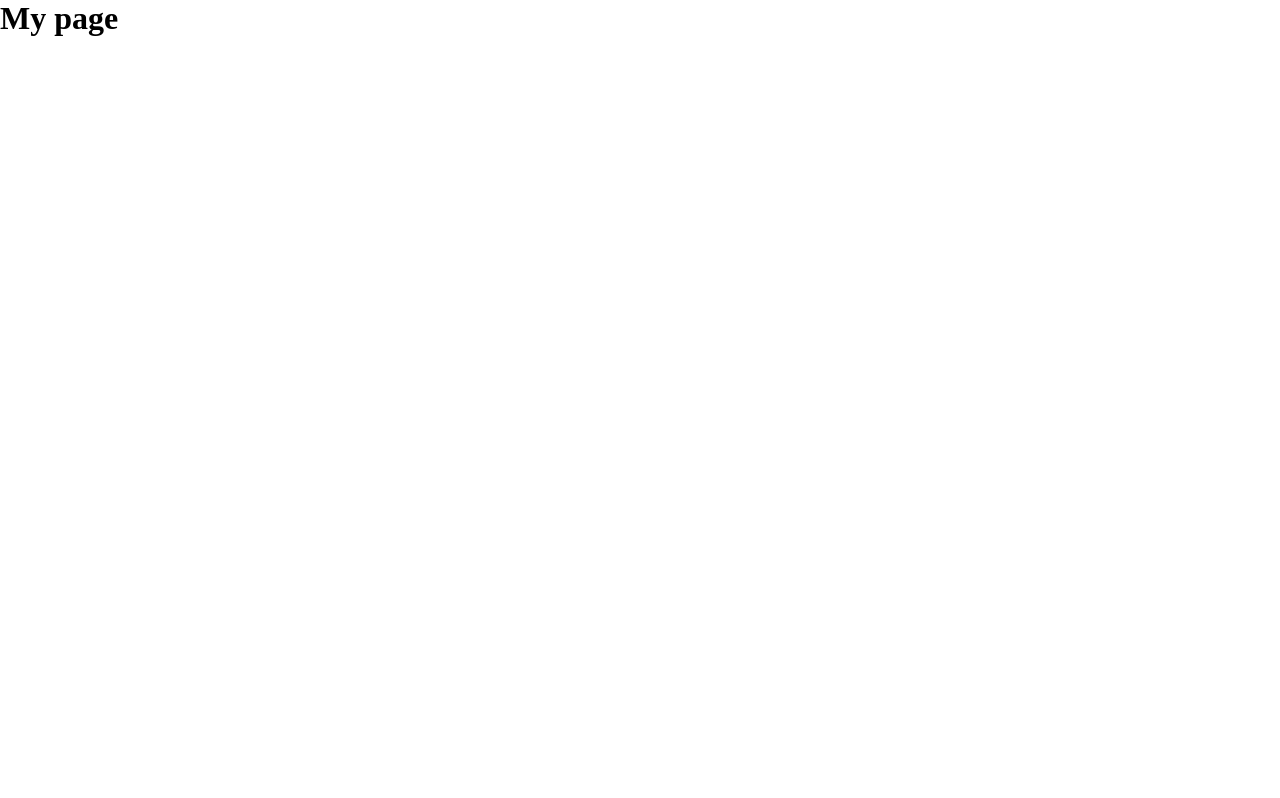
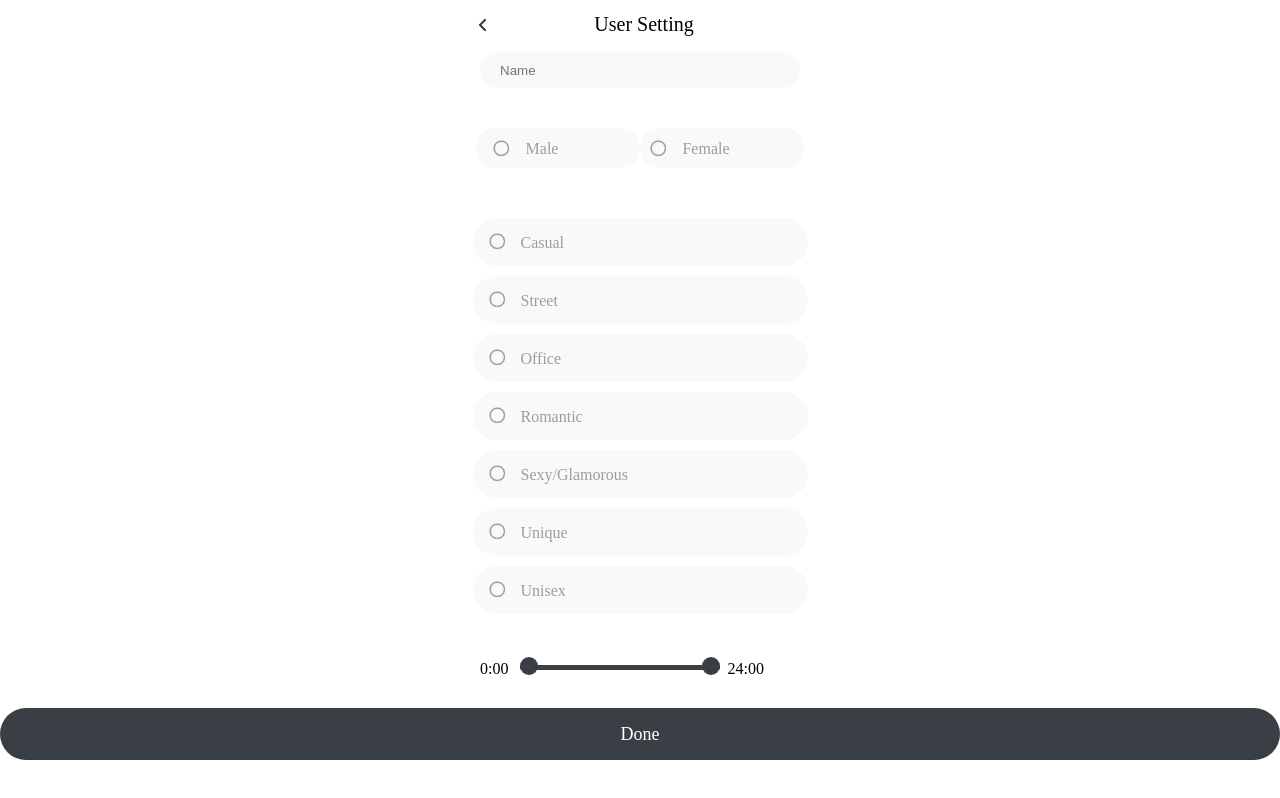
Before and after one commit to ibnue/readygo-tpo, a React (Create React App) app in the folder tpo-client/: page /mypage in a window 1280 px wide. Built offline with nearby package versions, Linux system fonts and the light colour scheme.

Commit message:
feat: my page UI

```diff
--- a/tpo-client/src/components/MyPage.tsx
+++ b/tpo-client/src/components/MyPage.tsx
@@ -1,17 +1,35 @@
 import React from 'react'
-
+import SelectGender from "./SelectGender";
+import SelectStyle from "./SelectStyle";
+import {SetTime} from "./SetTime";
+import {Container} from "../styles/MyPageStyle";
+import UserSettingHeader from "./UserSettingHeader";
 
 function MyPage() {
     return(
-        <div>
-            <h1>My page</h1>
-        {/*   create Header */}
-        {/*   create name input */}
-        {/*   add gender components */}
-        {/*   add select components */}
-        {/*   add time components */}
+        <Container>
+            <UserSettingHeader/>
+            <div className='name-section'>
+                <input type='text' placeholder='Name'/>
+            </div>
+            <div className='gender-section'>
+                <SelectGender/>
+            </div>
+            <div className='style-section'>
+                <SelectStyle/>
+            </div>
+            <div className='time-section'>
+                <SetTime min={0} max={24} onChange={({min,max}: {min:number; max:number}) => {
+                    console.log(`min = ${min}, max=${max}`)
+                }} />
+            </div>
+            <div className='footer-button'>
+                <footer>
+                    <div>Done</div>
+                </footer>
+            </div>
         {/*   create footer button */}
-        </div>
+        </Container>
     )
 }
 
--- /dev/null
+++ b/tpo-client/src/components/SelectGender.tsx
@@ -0,0 +1,28 @@
+import React from 'react';
+import {useState} from "react";
+import {SelectorWrap} from "../styles/GenderStyle";
+import emptyCircle from "../assets/icons/empty-circle.png";
+import checkCircle from "../assets/icons/circle-icon.png";
+
+function SelectGender() {
+    const [gender, setGender] = useState<string>();
+
+    return (
+        <>
+            {['Male', 'Female'].map((obj) => {
+                return (
+                    <SelectorWrap onClick={() => {
+                        setGender(obj)
+                    }} isChecked={gender === obj}>
+                        <img src={emptyCircle} alt='check-icon' className='empty-circle'/>
+                        <img src={checkCircle} alt='check-icon' className='check-box'/>
+                        <span>{obj}</span>
+                    </SelectorWrap>
+                );
+            })
+            }
+        </>
+    )
+}
+
+export default SelectGender;
--- /dev/null
+++ b/tpo-client/src/components/SelectStyle.tsx
@@ -0,0 +1,45 @@
+import React, {useState} from 'react';
+import {StyleOptions} from "../styles/StylesSetStyle";
+import emptyCircle from "../assets/icons/empty-circle.png";
+import checkCircle from "../assets/icons/circle-icon.png";
+
+function SelectStyle() {
+
+    const [myStyle , setMyStyle] = useState([]);
+
+    const styleList = [
+        'Casual',
+        'Street',
+        'Office',
+        'Romantic',
+        'Sexy/Glamorous',
+        'Unique',
+        'Unisex'
+    ];
+
+    const makeMyStyleList = (item) => {
+        if(!myStyle.includes(item)){
+            setMyStyle( [...myStyle, item])
+        } else {
+            setMyStyle(myStyle.map( n => {return n}).filter( value => value !== item))
+        }
+    }
+
+    return(
+        <div>
+            {styleList.map((item,index) => {
+                return (
+                    <StyleOptions onClick={ () => {
+                        makeMyStyleList(item)
+                    }} isChecked={myStyle.includes(item)}>
+                        <img src={emptyCircle} alt='check-icon' className='empty-box'/>
+                        <img src={checkCircle} alt='check-icon' className='check-box'/>
+                        <span>{item}</span>
+                    </StyleOptions>
+                )
+            })}
+        </div>
+    )
+}
+
+export default SelectStyle;
--- /dev/null
+++ b/tpo-client/src/components/SetTime.tsx
@@ -0,0 +1,102 @@
+import React, {useCallback, useEffect, useRef, useState} from 'react';
+import classnames from "classnames";
+import {SliderBar} from "../styles/TimeStyle";
+
+interface MultiRangeSliderProps {
+    min: number;
+    max: number;
+    onChange: any;
+}
+
+
+function SetTime({min, max, onChange}: MultiRangeSliderProps) {
+
+    const [minVal, setMinVal] = useState(min);
+    const [maxVal, setMaxVal] = useState(max);
+    const minValRef = useRef<HTMLInputElement>(null);
+    const maxValRef = useRef<HTMLInputElement>(null);
+    const range = useRef<HTMLDivElement>(null);
+
+    // Convert to percentage
+    const getPercent = useCallback(
+        (value: number) => Math.round(((value - min) / (max - min)) * 100),
+        [min, max]
+    );
+
+    // Set width of the range to decrease from the left side
+    useEffect(() => {
+        if (maxValRef.current) {
+            const minPercent = getPercent(minVal);
+            const maxPercent = getPercent(+maxValRef.current.value); // Precede with '+' to convert the value from type string to type number
+
+            if (range.current) {
+                range.current.style.left = `${minPercent}%`;
+                range.current.style.width = `${maxPercent - minPercent}%`;
+            }
+        }
+    }, [minVal, getPercent]);
+
+    // Set width of the range to decrease from the right side
+    useEffect(() => {
+        if (minValRef.current) {
+            const minPercent = getPercent(+minValRef.current.value);
+            const maxPercent = getPercent(maxVal);
+
+            if (range.current) {
+                range.current.style.width = `${maxPercent - minPercent}%`;
+            }
+        }
+    }, [maxVal, getPercent]);
+
+    // Get min and max values when their state changes
+    useEffect(() => {
+        onChange({min: minVal, max: maxVal});
+    }, [minVal, maxVal, onChange]);
+
+
+    return (
+        <div>
+            <SliderBar>
+                <input
+                    type="range"
+                    min={min}
+                    max={max}
+                    value={minVal}
+                    ref={minValRef}
+                    onChange={(event) => {
+                        const value = Math.min(+event.target.value, maxVal - 1);
+                        setMinVal(value);
+                        event.target.value = value.toString();
+                        // minValRef.current = value;
+                    }}
+                    className={classnames("thumb thumb-zindex-3", {
+                        "thumb-zindex-5": minVal > max - 100
+                    })}
+                    style={{zIndex: '5'}}
+                />
+                <input
+                    type="range"
+                    min={min}
+                    max={max}
+                    value={maxVal}
+                    ref={maxValRef}
+                    onChange={(event) => {
+                        const value = Math.max(+event.target.value, minVal + 1);
+                        setMaxVal(value);
+                        event.target.value = value.toString();
+                        // maxValRef.current = value;
+                    }}
+                    className="thumb thumb-zindex-4"
+                />
+                <div className='slider'>
+                    <div className='slider-track'/>
+                    <div ref={range} className='slider-range'/>
+                    <div className='slider-left-value'>{minVal}:00</div>
+                    <div className='slider-right-value'>{maxVal}:00</div>
+                </div>
+            </SliderBar>
+        </div>
+    )
+}
+
+export {SetTime}
--- a/tpo-client/src/components/SettingGender.tsx
+++ b/tpo-client/src/components/SettingGender.tsx
@@ -4,7 +4,7 @@ import {Header,SettingTitle,InputContainer,SelectorWrap} from "../styles/GenderS
 import backBtn from '../assets/icons/back-icon.png';
 import checkCircle from '../assets/icons/circle-icon.png';
 import emptyCircle from '../assets/icons/empty-circle.png';
-import UserSettingHeader from "./UserSettingHeader";
+import SelectGender from "./SelectGender";
 
 function SettingGender() {
     const navigate = useNavigate();
--- a/tpo-client/src/components/SettingStyle.tsx
+++ b/tpo-client/src/components/SettingStyle.tsx
@@ -4,13 +4,11 @@ import {Header,SettingTitle,SelectStyledWrapper,StyleOptions,FooterWrap} from ".
 import backBtn from '../assets/icons/back-icon.png';
 import checkCircle from '../assets/icons/circle-icon.png';
 import emptyCircle from "../assets/icons/empty-circle.png";
-import UserSettingHeader from "./UserSettingHeader";
 
 
 function SettingStyle() {
 
     const navigate = useNavigate();
-
     const onClickHandler = () => {
         if(myStyle.length >= 1){
             navigate('/setting/time');
@@ -20,7 +18,7 @@ function SettingStyle() {
 
     }
 
-    const [myStyle , setMyStyle] = useState([]);
+    const [myStyle , setMyStyle] = useState<string[]>([]);
 
     const styleList = [
         'Casual',
--- a/tpo-client/src/components/SettingTime.tsx
+++ b/tpo-client/src/components/SettingTime.tsx
@@ -12,6 +12,7 @@ interface MultiRangeSliderProps {
 
 function SettingTime({min,max,onChange}:MultiRangeSliderProps){
     const navigate = useNavigate()
+
     const onClickHandle = () => {
         navigate('/setting/location');
     }
--- /dev/null
+++ b/tpo-client/src/styles/MyPageStyle.tsx
@@ -0,0 +1,60 @@
+import React from 'react';
+import styled from "styled-components";
+
+
+export const Container = styled.div`
+
+  .name-section {
+    margin-bottom: 40px;
+    display: flex;
+    justify-content: center;
+    text-align: center;
+    input {
+      border-radius: 100px;
+      width: 300px;
+      height: 36px;
+      background-color: #f9f9f9;
+      border: none;
+      outline: none;
+      padding-left: 20px;
+    }
+  }
+  .gender-section {
+    margin-bottom: 40px;
+    display: flex;
+    justify-content: center;
+    text-align: center;
+  }
+  .style-section {
+    margin-bottom: 40px;
+    display: flex;
+    justify-content: center;
+  }
+
+  .time-section {
+    position: relative;
+    right: 20px;
+    margin-top: 20px;
+  }
+
+  .footer-button {
+    display: flex;
+    justify-content: center;
+    text-align: center;
+    position: absolute;
+    background-color: #3A3F45;
+    border-radius: 100px;
+    width: 100%;
+    height: 52px;
+    bottom: 40px;
+    cursor: pointer;
+
+    div {
+      position: relative;
+      font-size: 18px;
+      color: white;
+      top: 16px;
+    }
+  }
+
+`;
```
Also changed, not shown: tpo-client/src/pages/test.html (added, +10 -0 lines), tpo-client/src/routes/test1.html (added, +10 -0 lines), tpo-client/src/type/test2.html (added, +10 -0 lines), tpo-client/src/utils/test5.html (added, +10 -0 lines).
